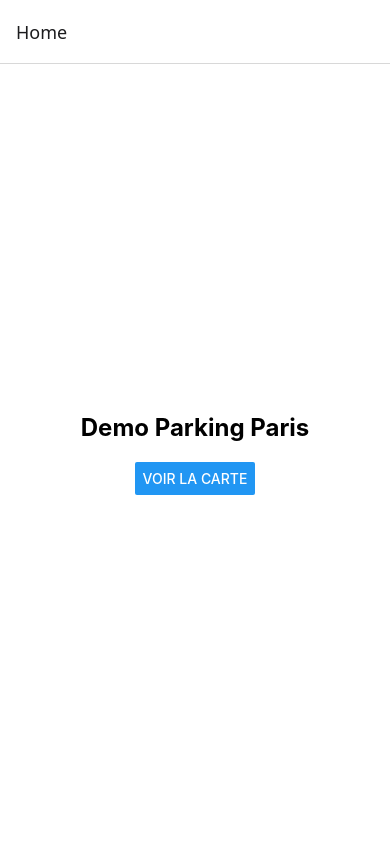
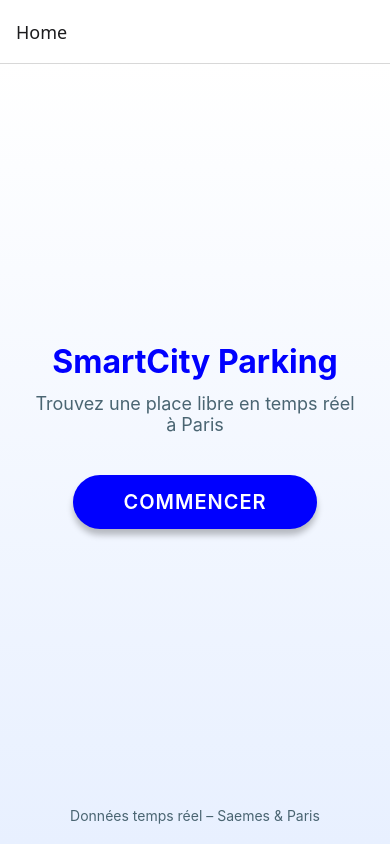
Before and after one commit to McA333/Smart_city, a React Native app in the folder MemoriumApp/: screen /Home in a window 390 px wide. Built offline with nearby package versions, Linux system fonts and the light colour scheme.

Commit message:
updatehomeetmap

```diff
--- a/MemoriumApp/package.json
+++ b/MemoriumApp/package.json
@@ -13,6 +13,7 @@
     "@react-navigation/native": "^7.1.17",
     "@react-navigation/native-stack": "^7.3.26",
     "expo": "~54.0.10",
+    "expo-linear-gradient": "^15.0.7",
     "expo-status-bar": "~3.0.8",
     "react": "19.1.0",
     "react-native": "0.81.4",
--- a/MemoriumApp/src/screen/homescreen.js
+++ b/MemoriumApp/src/screen/homescreen.js
@@ -1,28 +1,89 @@
 import React from 'react';
-import { View, Text, Button, StyleSheet } from 'react-native';
+import { View, Text, StyleSheet, TouchableOpacity } from 'react-native';
+import { LinearGradient } from 'expo-linear-gradient';
 
 export default function HomeScreen({ navigation }) {
   return (
-    <View style={styles.container}>
-      <Text style={styles.title}>Demo Parking Paris</Text>
-      <Button
-        title="Voir la carte"
-        onPress={() => navigation.navigate('ParkingMap')}
-      />
-    </View>
+    <LinearGradient
+      colors={['#ffffff', '#e8f0ff']}   // dégradé doux blanc -> bleu clair
+      style={styles.container}
+    >
+      {/* Zone centrale : titre + sous-titre + bouton */}
+      <View style={styles.centerBlock}>
+        <Text style={styles.title}>SmartCity Parking</Text>
+        <Text style={styles.subtitle}>
+          Trouvez une place libre en temps réel à Paris
+        </Text>
+
+        <TouchableOpacity
+          style={styles.button}
+          onPress={() => navigation.navigate('ParkingMap')}
+        >
+          <Text style={styles.buttonText}>Commencer</Text>
+        </TouchableOpacity>
+      </View>
+
+      {/* Pied de page */}
+      <View style={styles.footer}>
+        <Text style={styles.footerText}>
+          Données temps réel – Saemes & Paris
+        </Text>
+      </View>
+    </LinearGradient>
   );
 }
 
 const styles = StyleSheet.create({
   container: {
-    flex: 1,               // occupe tout l'écran
-    justifyContent: 'center',
-    alignItems: 'center',
-    backgroundColor: '#fff', // fond blanc
+    flex: 1,
+    paddingHorizontal: 20,
+    backgroundColor: '#fff',
+    justifyContent: 'space-between',  // espace entre centre et footer
+  },
+  centerBlock: {
+    flex: 1,
+    justifyContent: 'center',         // centre verticalement tout le bloc
+    alignItems: 'center',             // centre horizontalement
   },
   title: {
-    fontSize: 24,
+    fontSize: 32,
+    fontWeight: 'bold',
+    color: '#0000FF',                 // bleu vif demandé
+    textAlign: 'center',
+    marginBottom: 12,
+  },
+  subtitle: {
+    fontSize: 18,
+    color: '#4a6572',
+    textAlign: 'center',
+    marginBottom: 40,                 // espace entre texte et bouton
+    paddingHorizontal: 10,
+  },
+  button: {
+    backgroundColor: '#0000FF',
+    paddingVertical: 15,
+    paddingHorizontal: 50,
+    borderRadius: 30,
+    shadowColor: '#000',
+    shadowOffset: { width: 0, height: 6 },
+    shadowOpacity: 0.25,
+    shadowRadius: 6,
+    elevation: 8,
+  },
+  buttonText: {
+    color: '#fff',
+    fontSize: 20,
+    fontWeight: '600',
+    textTransform: 'uppercase',
+    letterSpacing: 1,
+  },
+  footer: {
     marginBottom: 20,
-    fontWeight: 'bold',
+    alignItems: 'center',
+  },
+  footerText: {
+    fontSize: 14,
+    color: '#4a6572',
+    textAlign: 'center',
   },
 });
--- a/MemoriumApp/src/screen/parkingmapscreen.js
+++ b/MemoriumApp/src/screen/parkingmapscreen.js
@@ -1,5 +1,13 @@
 import React, { useEffect, useState } from 'react';
-import { View, ActivityIndicator, Text } from 'react-native';
+import {
+  View,
+  Text,
+  TextInput,
+  FlatList,
+  StyleSheet,
+  ActivityIndicator,
+  TouchableOpacity,
+} from 'react-native';
 import MapView, { Marker } from 'react-native-maps';
 import { fetchParkings } from '../api/parkings';
 
@@ -7,6 +15,7 @@ export default function ParkingMapScreen({ navigation }) {
   const [parkings, setParkings] = useState([]);
   const [loading, setLoading] = useState(true);
   const [error, setError] = useState(null);
+  const [search, setSearch] = useState('');
 
   useEffect(() => {
     fetchParkings()
@@ -16,7 +25,11 @@ export default function ParkingMapScreen({ navigation }) {
   }, []);
 
   if (loading) return <ActivityIndicator size="large" style={{ flex: 1 }} />;
-  if (error) return <Text>Erreur: {error}</Text>;
+  if (error) return <Text>Erreur : {error}</Text>;
+
+  const filtered = parkings.filter((p) =>
+    (p.name || '').toLowerCase().includes(search.toLowerCase())
+  );
 
   const getMarkerColor = (available) => {
     if (available > 50) return 'green';
@@ -25,16 +38,18 @@ export default function ParkingMapScreen({ navigation }) {
   };
 
   return (
+    <View style={{ flex: 1 }}>
+      {/* --- Carte principale --- */}
       <MapView
         style={{ flex: 1 }}
         initialRegion={{
           latitude: 48.8566,
           longitude: 2.3522,
-        latitudeDelta: 0.1,
-        longitudeDelta: 0.1,
+          latitudeDelta: 0.05,
+          longitudeDelta: 0.05,
         }}
       >
-      {parkings.map((p) => (
+        {filtered.map((p) => (
           <Marker
             key={p.id}
             coordinate={{ latitude: p.lat, longitude: p.lon }}
@@ -43,5 +58,73 @@ export default function ParkingMapScreen({ navigation }) {
           />
         ))}
       </MapView>
+
+      {/* --- Bandeau bas recherche + liste --- */}
+      <View style={styles.bottomPanel}>
+        <TextInput
+          placeholder="Recherche Parking"
+          value={search}
+          onChangeText={setSearch}
+          style={styles.searchInput}
+          placeholderTextColor="#888"
+        />
+
+        <FlatList
+          data={filtered.slice(0, 5)} // limite à 5 résultats pour l'affichage
+          keyExtractor={(item) => item.id}
+          renderItem={({ item }) => (
+            <TouchableOpacity
+              style={styles.listItem}
+              onPress={() =>
+                navigation.navigate('ParkingDetail', { parking: item })
+              }
+            >
+              <Text style={styles.listName}>{item.name || 'Nom inconnu'}</Text>
+              <Text style={styles.listDistance}>
+                {item.available ?? 0} places libres
+              </Text>
+            </TouchableOpacity>
+          )}
+        />
+      </View>
+    </View>
   );
 }
+
+const styles = StyleSheet.create({
+  bottomPanel: {
+    position: 'absolute',
+    bottom: 0,
+    width: '100%',
+    backgroundColor: '#fff',
+    padding: 16,
+    borderTopLeftRadius: 20,
+    borderTopRightRadius: 20,
+    shadowColor: '#000',
+    shadowOffset: { width: 0, height: -2 },
+    shadowOpacity: 0.1,
+    shadowRadius: 4,
+    elevation: 5,
+  },
+  searchInput: {
+    backgroundColor: '#f2f2f2',
+    borderRadius: 10,
+    paddingHorizontal: 15,
+    paddingVertical: 10,
+    marginBottom: 10,
+  },
+  listItem: {
+    paddingVertical: 12,
+    borderBottomColor: '#eee',
+    borderBottomWidth: 1,
+  },
+  listName: {
+    fontSize: 16,
+    fontWeight: '600',
+    color: '#000',
+  },
+  listDistance: {
+    color: '#666',
+    marginTop: 2,
+  },
+});
```
Also changed, not shown: 2 other files (tests, documents, lock files or other folders). Lines whose indentation alone changed are shown as unchanged.
